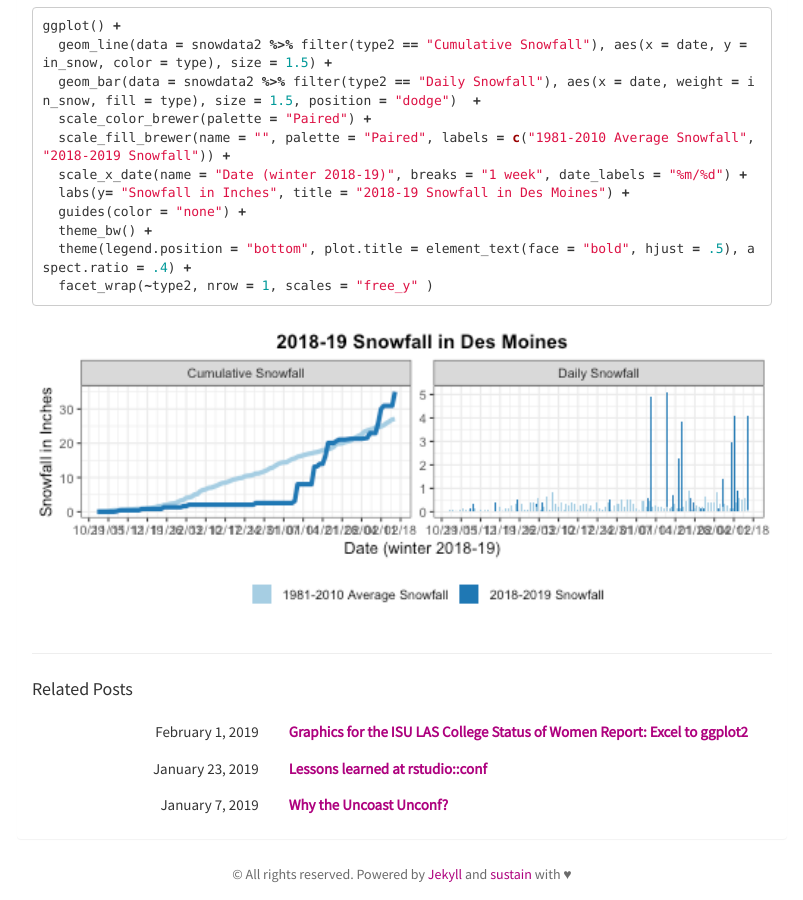
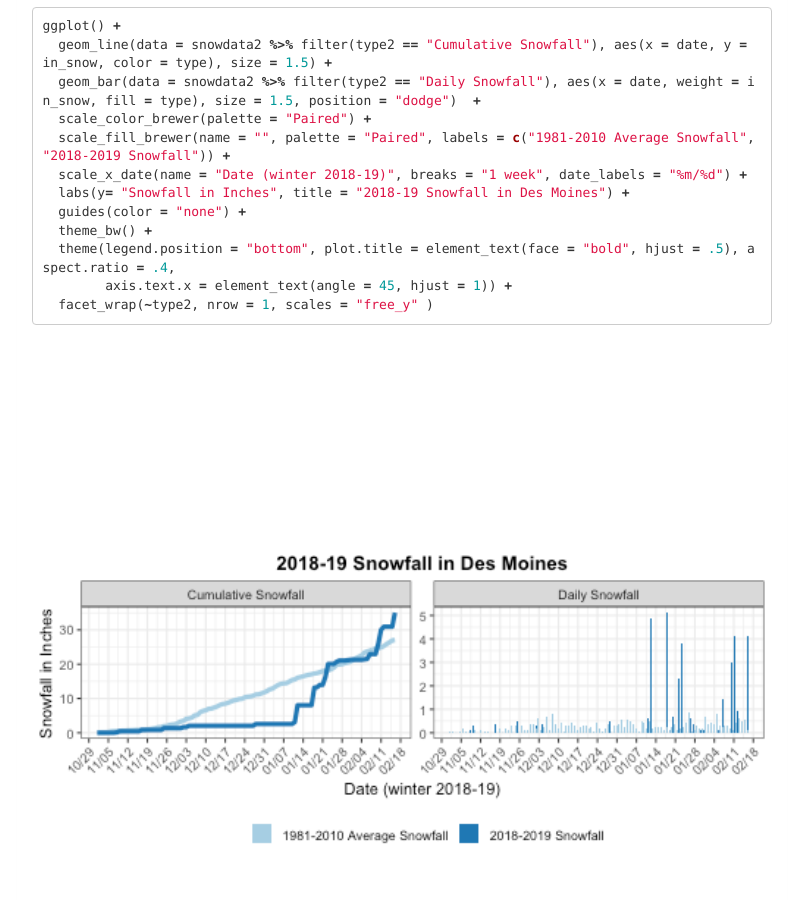
Before and after one commit to sctyner/sctyner.github.io, a Jekyll site: the page built from _posts/2019-02-18-redoing-graphs.md, in a window 1280 px wide and 900 px high, scrolled down 7917 px. Shown: the whole window, without its empty margins (238-1041 px from the left). Built offline with Jekyll 4.4.1, drawn with Linux system fonts in a browser that asks for light colours; nearby versions of some CDN libraries; comment, search, counter and statistics services are not loaded.

Commit message:
angle axis text

````diff
--- a/_posts/2019-02-18-redoing-graphs.md
+++ b/_posts/2019-02-18-redoing-graphs.md
@@ -357,8 +357,9 @@
   labs(y= "Snowfall in Inches", title = "2018-19 Snowfall in Des Moines") +
   guides(color = "none") +
   theme_bw() +
-  theme(legend.position = "bottom", plot.title = element_text(face = "bold", hjust = .5), aspect.ratio = .4) +
+  theme(legend.position = "bottom", plot.title = element_text(face = "bold", hjust = .5), aspect.ratio = .4,
+        axis.text.x = element_text(angle = 45, hjust = 1)) +
   facet_wrap(~type2, nrow = 1, scales = "free_y" )
 ```
 
-<img src="/figure/source/2019-02-18-redoing-graphs/facetgeoms-1.png" title="plot of chunk facetgeoms" alt="plot of chunk facetgeoms" width="100%" />
+<img src="/figure/source/2019-02-18-redoing-graphs/facetgeoms-1.png" title="plot of chunk facetgeoms" alt="plot of chunk facetgeoms" width="100%" style="display: block; margin: auto;" />
--- a/_source/2019-02-18-redoing-graphs.Rmd
+++ b/_source/2019-02-18-redoing-graphs.Rmd
@@ -166,7 +166,7 @@
 
 My solution. Thanks to [this](https://stackoverflow.com/questions/7903972/can-you-specify-different-geoms-for-different-facets-in-a-ggplot) StackOverflow question.
 
-```{r facetgeoms, out.width='100%', fig.height=3}
+```{r facetgeoms, out.width='100%', fig.align="center"}
 snowdata <- thisyear %>% left_join(snow_data_avg2)
 snowdata2 <- snowdata %>%
   gather(type, mm_snow, c(fall_mm, fall_mm_cum:avg_day_mm))
@@ -186,7 +186,7 @@
   labs(y= "Snowfall in Inches", title = "2018-19 Snowfall in Des Moines") +
   guides(color = "none") +
   theme_bw() +
-  theme(legend.position = "bottom", plot.title = element_text(face = "bold", hjust = .5), aspect.ratio = .4) +
+  theme(legend.position = "bottom", plot.title = element_text(face = "bold", hjust = .5), aspect.ratio = .4,
+        axis.text.x = element_text(angle = 45, hjust = 1)) +
   facet_wrap(~type2, nrow = 1, scales = "free_y" )
-
 ```
````
Also changed, not shown: figure/source/2019-02-18-redoing-graphs/facetgeoms-1.png.
